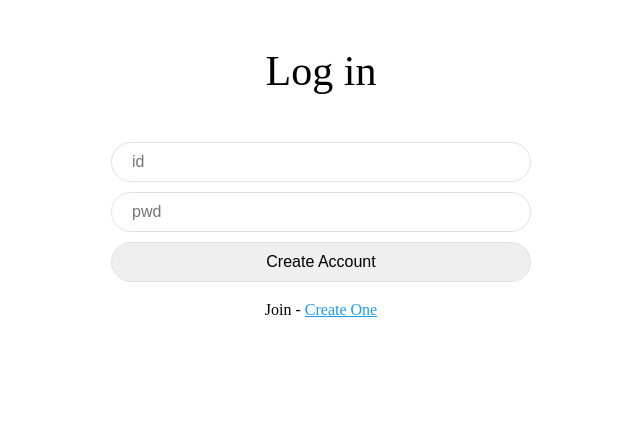
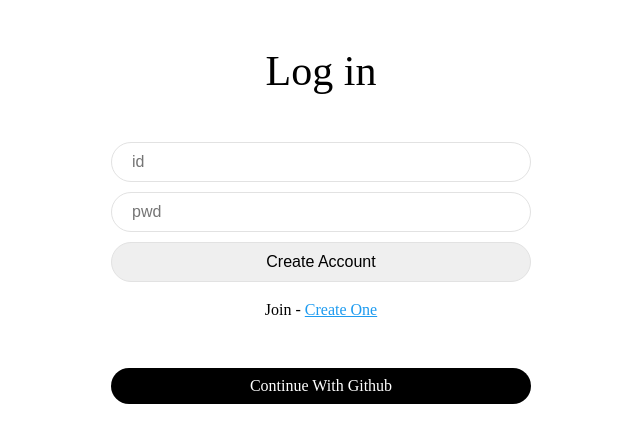
Before and after one commit to minhoo03/Lecture_SNS, a React (Vite) app: page /login in a window 1280 px wide. Shown: the top 442 px of the page, without its empty margins (319-959 px from the left). Built offline with nearby package versions, Linux system fonts and the light colour scheme; the HTML template or start-up script is replaced by a standard one.

Commit message:
Github login

```diff
--- /dev/null
+++ b/src/components/github-btn.tsx
@@ -0,0 +1,40 @@
+import { GithubAuthProvider, signInWithPopup } from "firebase/auth"
+
+import { styled } from 'styled-components';
+import { auth } from '../firebase'
+import { useNavigate } from 'react-router-dom';
+
+const Button = styled.span`
+    margin-top: 50px;
+    background-color: #000;
+    width: 100%;
+    color: #fff;
+    border-radius: 50px;
+    padding: 10px 20px;
+    display: flex;
+    align-items: center;
+    justify-content: center;
+    cursor: pointer;
+`
+
+const GithubButton = () => {
+    const navi = useNavigate()
+    const onClick = async () => {
+        try {
+            // 깃헙 공급
+            const provider = new GithubAuthProvider();
+            await signInWithPopup(auth, provider); // 로그인 팝업
+            navi("/")
+        } catch (error) {
+            console.log('error: ', error)
+        }
+    }
+
+    return (
+        <Button onClick={onClick}>
+            Continue With Github
+        </Button>
+    )
+}
+
+export default GithubButton
--- a/src/routes/CreateAccount.tsx
+++ b/src/routes/CreateAccount.tsx
@@ -12,6 +12,7 @@
     Switcher
 } from "../components/auth-components"
 import { FirebaseError } from "firebase/app"
+import GithubButton from "../components/github-btn"
 
 const CreateAccount = () => {
     const navi = useNavigate();
@@ -91,6 +92,8 @@
                 Login - {""}
                 <Link to="/login">link</Link>
             </Switcher>
+
+            <GithubButton />
         </Wrapper>
     )
 }
--- a/src/routes/Login.tsx
+++ b/src/routes/Login.tsx
@@ -1,6 +1,8 @@
 import { useState } from "react"
-import { createUserWithEmailAndPassword, signInWithEmailAndPassword, updateProfile } from 'firebase/auth'
+import { signInWithEmailAndPassword } from 'firebase/auth'
 import { auth } from '../firebase'
+
+import GithubButton from "../components/github-btn"
 
 import { Link, useNavigate } from "react-router-dom"
 import {
@@ -79,6 +81,8 @@
                 Join - {""}
                 <Link to="/create-account">Create One</Link>
             </Switcher>
+
+            <GithubButton />
         </Wrapper>
     )
 }
```
